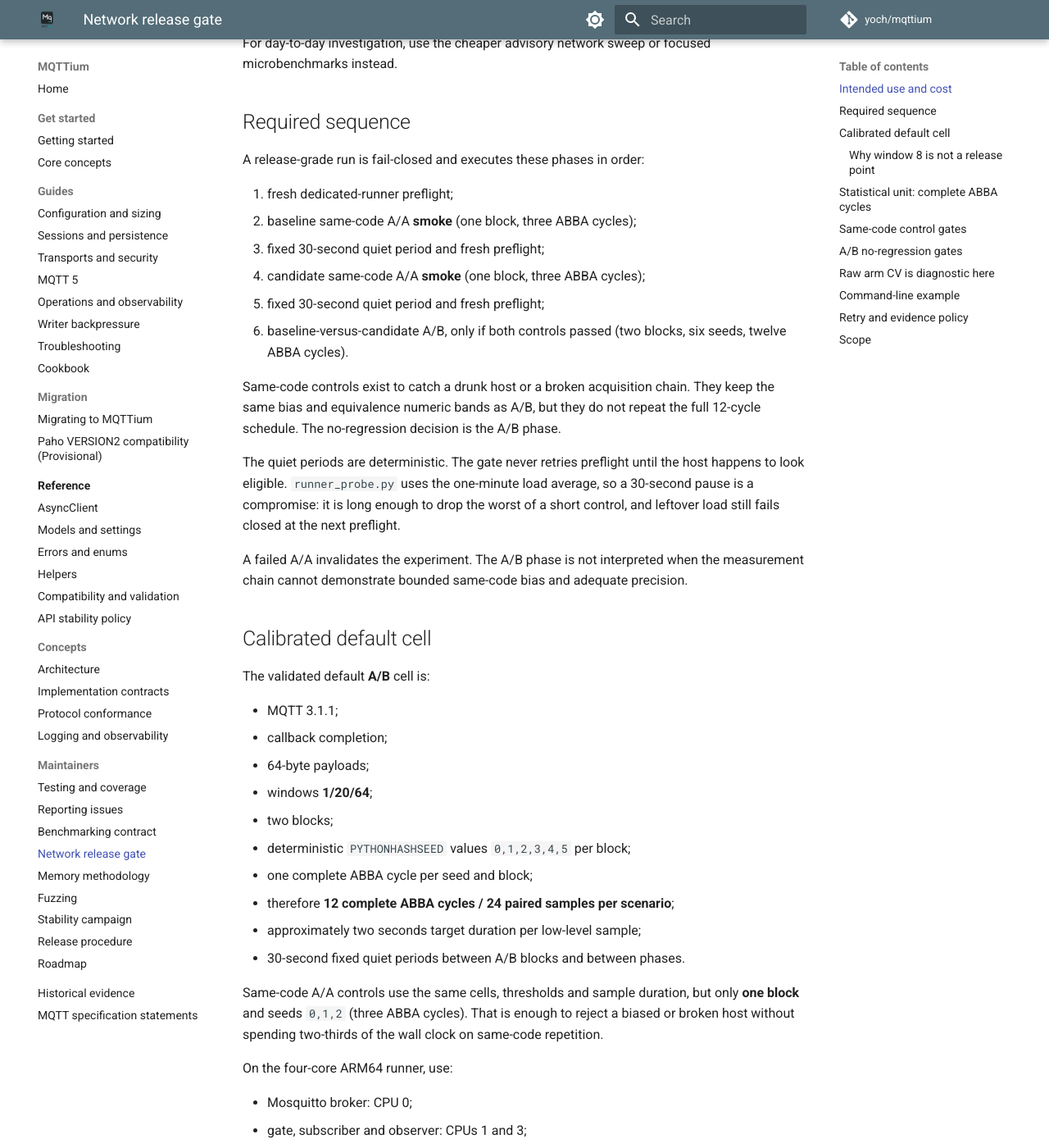
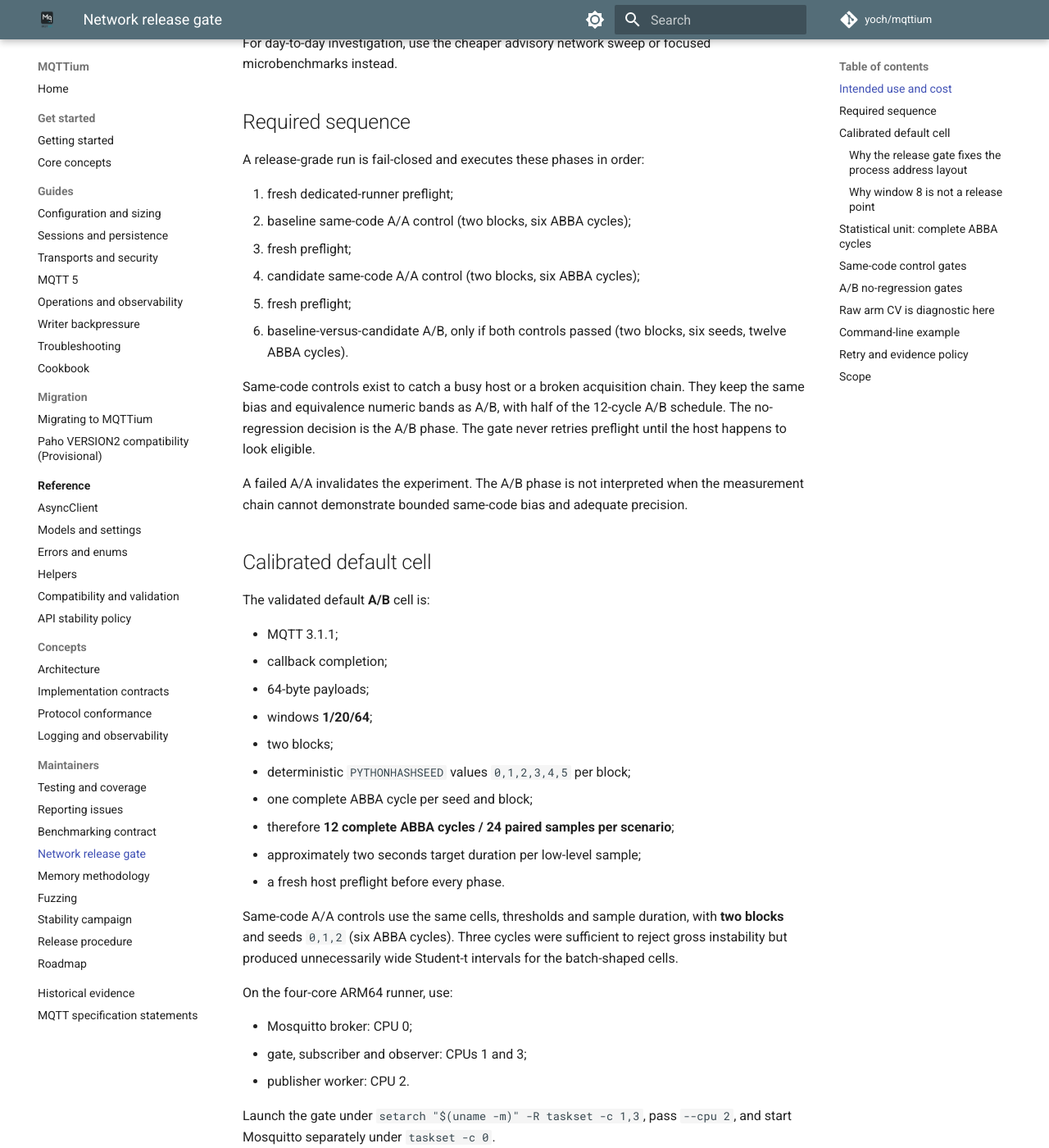
Before and after one commit to yoch/mqttium, an MkDocs documentation site: the page built from docs/network-release-gate.md, in a window 1280 px wide and 1400 px high, scrolled down 586 px. Shown: the whole window at 82% size. Built offline with MkDocs 1.6.1 and Material for MkDocs 9.7.7, drawn with Linux system fonts in a browser that asks for light colours; comment, search, counter and statistics services are not loaded; some of the changed text lies outside the part shown.

Commit message:
Stabilize ARM64 release gate process layout

````diff
--- a/docs/network-release-gate.md
+++ b/docs/network-release-gate.md
@@ -11,8 +11,8 @@
 ## Intended use and cost
 
 This is a **deep, manual release/audit gate**, not routine CI. On the dedicated
-Raspberry Pi 5 ARM64 runner, the protocol takes roughly 10-15 minutes: a short
-same-code smoke for each tree, then the full A/B. Do not add it to push,
+Raspberry Pi 5 ARM64 runner, the protocol takes several minutes: a same-code
+control for each tree, then the full A/B. Do not add it to push,
 pull-request or normal `main` workflows.
 
 GitHub provides `.github/workflows/arm64-network-release-gate.yml` as an explicit
@@ -27,21 +27,17 @@
 A release-grade run is fail-closed and executes these phases in order:
 
 1. fresh dedicated-runner preflight;
-2. baseline same-code A/A **smoke** (one block, three ABBA cycles);
-3. fixed 30-second quiet period and fresh preflight;
-4. candidate same-code A/A **smoke** (one block, three ABBA cycles);
-5. fixed 30-second quiet period and fresh preflight;
+2. baseline same-code A/A control (two blocks, six ABBA cycles);
+3. fresh preflight;
+4. candidate same-code A/A control (two blocks, six ABBA cycles);
+5. fresh preflight;
 6. baseline-versus-candidate A/B, only if both controls passed (two blocks,
    six seeds, twelve ABBA cycles).
 
-Same-code controls exist to catch a drunk host or a broken acquisition chain.
-They keep the same bias and equivalence numeric bands as A/B, but they do not
-repeat the full 12-cycle schedule. The no-regression decision is the A/B phase.
-
-The quiet periods are deterministic. The gate never retries preflight until the
-host happens to look eligible. `runner_probe.py` uses the one-minute load average,
-so a 30-second pause is a compromise: it is long enough to drop the worst of a
-short control, and leftover load still fails closed at the next preflight.
+Same-code controls exist to catch a busy host or a broken acquisition chain.
+They keep the same bias and equivalence numeric bands as A/B, with half of the
+12-cycle A/B schedule. The no-regression decision is the A/B phase. The gate
+never retries preflight until the host happens to look eligible.
 
 A failed A/A invalidates the experiment. The A/B phase is not interpreted when
 the measurement chain cannot demonstrate bounded same-code bias and adequate
@@ -60,12 +56,12 @@
 - one complete ABBA cycle per seed and block;
 - therefore **12 complete ABBA cycles / 24 paired samples per scenario**;
 - approximately two seconds target duration per low-level sample;
-- 30-second fixed quiet periods between A/B blocks and between phases.
+- a fresh host preflight before every phase.
 
-Same-code A/A controls use the same cells, thresholds and sample duration, but
-only **one block** and seeds `0,1,2` (three ABBA cycles). That is enough to
-reject a biased or broken host without spending two-thirds of the wall clock on
-same-code repetition.
+Same-code A/A controls use the same cells, thresholds and sample duration, with
+**two blocks** and seeds `0,1,2` (six ABBA cycles). Three cycles were sufficient
+to reject gross instability but produced unnecessarily wide Student-t intervals
+for the batch-shaped cells.
 
 On the four-core ARM64 runner, use:
 
@@ -73,8 +69,26 @@
 - gate, subscriber and observer: CPUs 1 and 3;
 - publisher worker: CPU 2.
 
-Launch the gate under `taskset -c 1,3`, pass `--cpu 2`, and start Mosquitto
-separately under `taskset -c 0`.
+Launch the gate under `setarch "$(uname -m)" -R taskset -c 1,3`, pass `--cpu 2`,
+and start Mosquitto separately under `taskset -c 0`.
+
+### Why the release gate fixes the process address layout
+
+CPython's selector socket transport passes a 256 KiB buffer size to `recv()`.
+On the runner's glibc 2.43 build, randomized fresh processes can consequently
+fall into distinct allocator regimes: the normal regime incurs roughly 500
+minor faults for a 13,000-message sample, while the slow regime incurs roughly
+26,500 — two faults per message — and loses about 25% throughput. `perf`
+attributed about 90% of the slow process's sampled faults to
+`PyBytes_FromStringAndSize()` and its libc allocation path. Python 3.13.15 and
+3.14.6 both reproduce the modes, so this is not a Python 3.14 regression or a
+busy runner.
+
+The release gate therefore disables ASLR for every measured process. This fixes
+one reproducible address layout for a sensitive same-host code comparison; it
+does not widen an acceptance threshold or select among completed results. A
+fixed-layout result supports the relative A/B decision, but is not evidence that
+absolute production performance is invariant across randomized layouts.
 
 ### Why window 8 is not a release point
 
@@ -174,20 +188,21 @@
 checkouts/worktrees:
 
 ```bash
-taskset -c 1,3 python benchmarks/network_release_gate.py \
+setarch "$(uname -m)" -R taskset -c 1,3 \
+  python benchmarks/network_release_gate.py \
   --base-root "$BASE" \
   --candidate-root "$CANDIDATE" \
   --protocols 311 \
   --completions callback \
   --payloads 64 \
   --windows 1,20,64 \
-  --control-blocks 1 \
+  --control-blocks 2 \
   --control-cycle-seeds 0,1,2 \
   --ab-blocks 2 \
   --cycle-seeds 0,1,2,3,4,5 \
   --target-sample-seconds 2.0 \
   --cpu 2 \
-  --inter-phase-quiet-seconds 30 \
+  --inter-phase-quiet-seconds 0 \
   --policy strict \
   --output /tmp/mqttium-network-release.json
 ```
````
Also changed, not shown: 1 other file.
